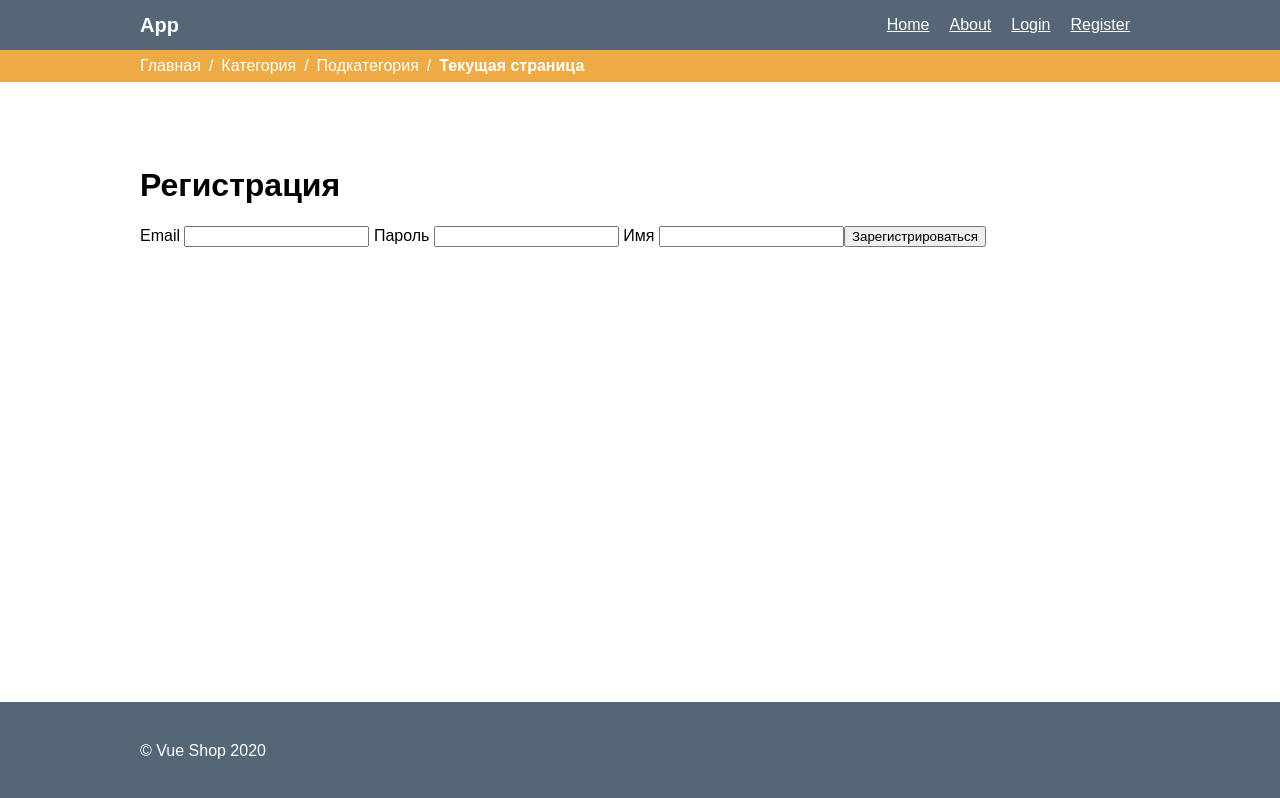
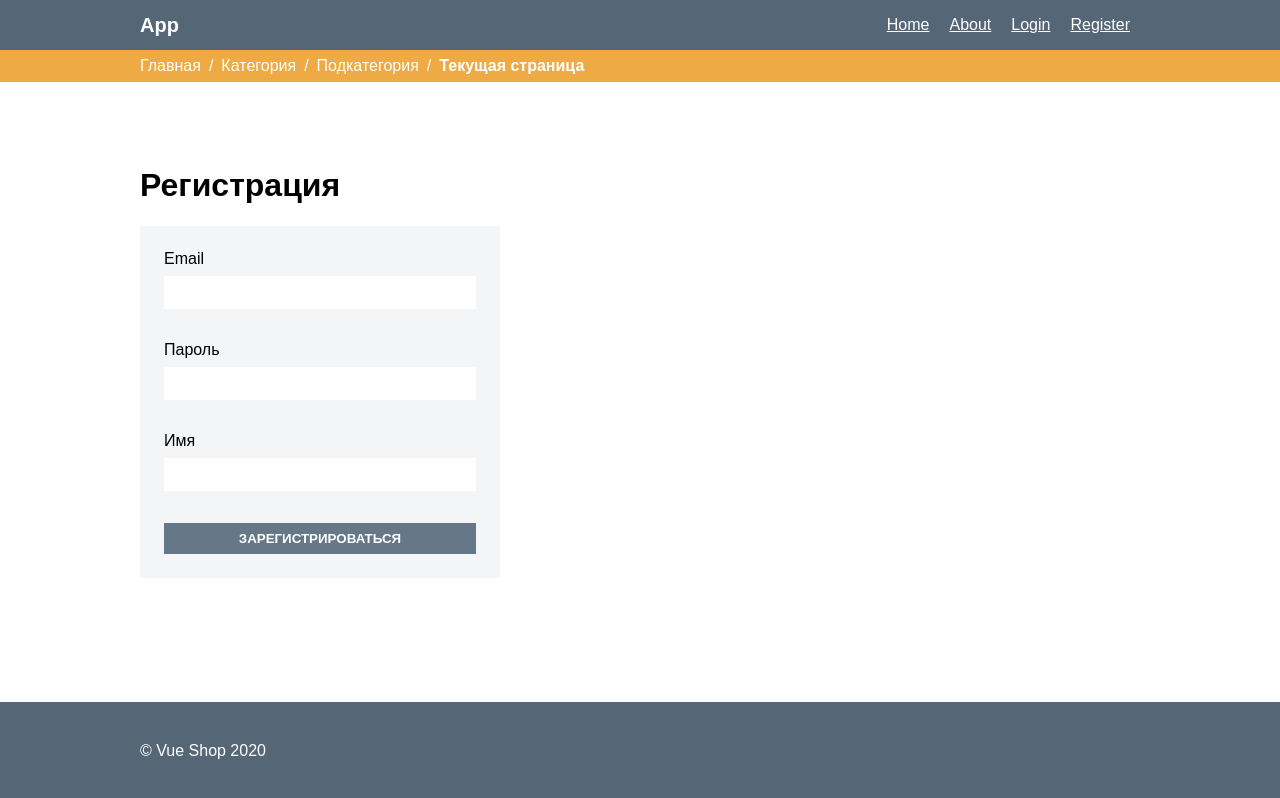
Before and after one commit to rsilivestr/vue-shop, a Vue app: page /register in a window 1280 px wide. Built offline with nearby package versions, Linux system fonts and the light colour scheme.

Commit message:
Add registration validation

```diff
--- a/package.json
+++ b/package.json
@@ -13,7 +13,7 @@
     "parcel:build": "parcel build public/index.html",
     "parcel:dev": "parcel public/index.html --port 5000 --open",
     "prettify": "prettier src/**/*.vue --write",
-    "start": "npm run clean & npm run parcel:dev"
+    "start": "npm run json:server & npm run clean & npm run parcel:dev"
   },
   "keywords": [],
   "author": "Roman Silivestrov",
--- a/src/App.vue
+++ b/src/App.vue
@@ -63,6 +63,59 @@ body {
   padding-right: 12px;
   margin-left: auto;
   margin-right: auto;
-  // margin: 50px auto;
+}
+
+.form {
+  background-color: #5671;
+  max-width: 360px;
+  padding: 1.5rem;
+
+  &__submit {
+    width: 100%;
+    background-color: #678;
+    padding: 0.5rem;
+    color: #fff;
+    border: none;
+    text-align: center;
+    text-transform: uppercase;
+    font-weight: 700;
+
+    &:hover {
+      background-color: #567;
+    }
+  }
+}
+.form-group {
+  display: block;
+  position: relative;
+  margin-bottom: 2rem;
+
+  &__label {
+    display: block;
+    margin-bottom: 0.5rem;
+  }
+
+  &__input {
+    width: 100%;
+    border: 0px solid transparent;
+    padding: 0.5rem;
+    border-bottom: 2px solid transparent;
+
+    &:not(.invalid):focus {
+      border-bottom-color: blueviolet;
+    }
+
+    &.invalid {
+      border-bottom-color: firebrick;
+    }
+  }
+
+  &__error {
+    display: block;
+    position: absolute;
+    top: 105%;
+    color: firebrick;
+    font-size: 0.75rem;
+  }
 }
 </style>
--- a/src/views/Login.vue
+++ b/src/views/Login.vue
@@ -2,33 +2,40 @@
   <main class="main-content container">
     <h1>Вход в личный кабинет</h1>
     <form class="form" @submit.prevent="submitForm">
-      <label class="form-group"
-        ><span class="form-group__label">Почта</span
-        ><input
+      <label class="form-group">
+        <span class="form-group__label">Почта</span>
+        <input
           v-model.trim="$v.email.$model"
           class="form-group__input"
           :class="{ invalid: $v.email.$dirty && $v.email.$invalid }"
           type="text"
           name="email"
-        /><span v-if="$v.email.$dirty && !$v.email.required" class="form-group__error"
-          >Поле обязательно для заполнения</span
-        ><span v-else-if="$v.email.$dirty && !$v.email.email" class="form-group__error"
-          >Введите корректный адрес почты</span
-        ></label
-      ><label class="form-group"
-        ><span class="form-group__label">Пароль</span
-        ><input
+        />
+        <span v-if="$v.email.$dirty && !$v.email.required" class="form-group__error">
+          Поле обязательно для заполнения
+        </span>
+        <span v-else-if="$v.email.$dirty && !$v.email.email" class="form-group__error">
+          Введите корректный адрес почты
+        </span>
+      </label>
+      <label class="form-group">
+        <span class="form-group__label">Пароль</span>
+        <input
           v-model="$v.password.$model"
           class="form-group__input"
           :class="{ invalid: $v.email.$dirty && $v.email.$invalid }"
           type="password"
           name="password"
-        /><span
+        />
+        <span
           v-if="$v.password.$dirty && !$v.password.required"
           class="form-group__error"
-          >Поле обязательно для заполнения</span
-        ></label
-      ><input type="submit" value="Войти" class="form__submit" />
+        >
+          Поле обязательно для заполнения
+        </span>
+      </label>
+
+      <input type="submit" value="Войти" class="form__submit" />
     </form>
   </main>
 </template>
@@ -73,57 +80,4 @@ export default {
 };
 </script>
 
-<style lang="scss" scoped>
-.form {
-  background-color: #56a1;
-  max-width: 360px;
-  padding: 1.5rem;
-
-  &__submit {
-    width: 100%;
-    background-color: #5ba;
-    padding: 0.5rem;
-    color: #fff;
-    border: none;
-    text-align: center;
-    text-transform: uppercase;
-
-    &:hover {
-      background-color: #4a9;
-    }
-  }
-}
-.form-group {
-  display: block;
-  position: relative;
-  margin-bottom: 2rem;
-
-  &__label {
-    display: block;
-    margin-bottom: 0.5rem;
-  }
-
-  &__input {
-    width: 100%;
-    border: 0px solid transparent;
-    padding: 0.5rem;
-    border-bottom: 2px solid transparent;
-
-    &:not(.invalid):focus {
-      border-bottom-color: blueviolet;
-    }
-
-    &.invalid {
-      border-bottom-color: firebrick;
-    }
-  }
-
-  &__error {
-    display: block;
-    position: absolute;
-    top: 105%;
-    color: firebrick;
-    font-size: 0.75rem;
-  }
-}
-</style>
+<style lang="scss" scoped></style>
--- a/src/views/Register.vue
+++ b/src/views/Register.vue
@@ -1,27 +1,64 @@
 <template>
   <main class="main-content container">
     <h1>Регистрация</h1>
-    <form @submit.prevent="submitForm">
-      <label>
-        Email
-        <input v-model="email" type="text" />
+
+    <form class="form" @submit.prevent="submitForm">
+      <label class="form-group">
+        <span class="form-group__label">Email</span>
+        <input
+          v-model.trim="$v.email.$model"
+          class="form-group__input"
+          :class="{ invalid: $v.email.$dirty && $v.email.$invalid }"
+          type="text"
+        />
+        <span v-if="$v.email.$dirty && !$v.email.required" class="form-group__error">
+          Поле обязательно для заполнения
+        </span>
+        <span v-else-if="$v.email.$dirty && !$v.email.email" class="form-group__error">
+          Введите корректный адрес почты
+        </span>
       </label>
-      <label>
-        Пароль
-        <input v-model="password" type="password" />
+
+      <label class="form-group">
+        <span class="form-group__label">Пароль</span>
+        <input
+          v-model.trim="$v.password.$model"
+          class="form-group__input"
+          :class="{ invalid: $v.password.$dirty && $v.password.$invalid }"
+          type="password"
+        />
+        <span
+          v-if="$v.password.$dirty && !$v.password.required"
+          class="form-group__error"
+        >
+          Поле обязательно для заполнения
+        </span>
       </label>
-      <label>
-        Имя
-        <input v-model="firstName" type="text" />
+
+      <label class="form-group">
+        <span class="form-group__label">Имя</span>
+        <input
+          v-model.trim="$v.firstName.$model"
+          class="form-group__input"
+          :class="{ invalid: $v.firstName.$dirty && $v.firstName.$invalid }"
+          type="text"
+        />
+        <span
+          v-if="$v.firstName.$dirty && !$v.firstName.required"
+          class="form-group__error"
+        >
+          Поле обязательно для заполнения
+        </span>
       </label>
-      <input type="submit" value="Зарегистрироваться" />
+
+      <input type="submit" value="Зарегистрироваться" class="form__submit" />
     </form>
   </main>
 </template>
 
 <script>
 import { mapActions } from 'vuex';
-// import axios from 'axios';
+import { required, email } from 'vuelidate/lib/validators';
 
 export default {
   name: 'Register',
@@ -53,5 +90,10 @@ export default {
       });
     },
   },
+  validations: {
+    email: { email, required },
+    password: { required },
+    firstName: { required },
+  },
 };
 </script>
```
Also changed, not shown: .prettierrc.json.
